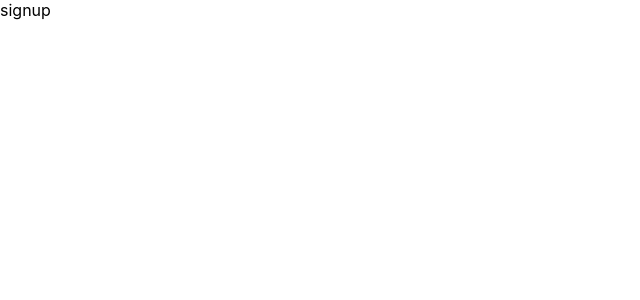
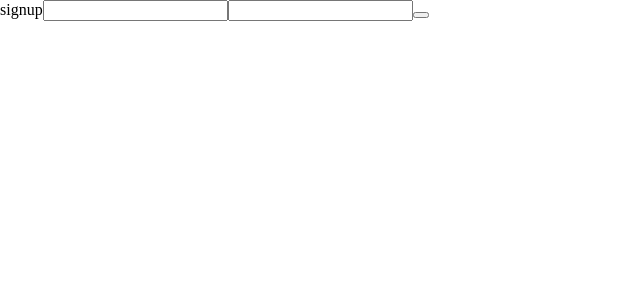
Before and after one commit to OneMoreBottlee/wanted-pre-onboarding-frontend, a React (Create React App) app: page /signup in a window 1280 px wide. Shown: the top 300 px of the page, without its empty margins (0-640 px from the left). Built offline with nearby package versions, Linux system fonts and the light colour scheme.

Commit message:
feat: 로그인/회원가입 기본 설정

```diff
--- a/src/index.css
+++ b/src/index.css
@@ -1,13 +1,43 @@
+html, body, div, span, applet, object, iframe,
+h1, h2, h3, h4, h5, h6, p, blockquote, pre,
+a, abbr, acronym, address, big, cite, code,
+del, dfn, em, img, ins, kbd, q, s, samp,
+small, strike, strong, sub, sup, tt, var,
+b, u, i, center,
+dl, dt, dd, ol, ul, li,
+fieldset, form, label, legend,
+table, caption, tbody, tfoot, thead, tr, th, td,
+article, aside, canvas, details, embed,
+figure, figcaption, footer, header, hgroup,
+menu, nav, output, ruby, section, summary,
+time, mark, audio, video {
+	margin: 0;
+	padding: 0;
+	border: 0;
+	font-size: 100%;
+	font: inherit;
+	vertical-align: baseline;
+}
+/* HTML5 display-role reset for older browsers */
+article, aside, details, figcaption, figure,
+footer, header, hgroup, menu, nav, section {
+	display: block;
+}
 body {
-  margin: 0;
-  font-family: -apple-system, BlinkMacSystemFont, 'Segoe UI', 'Roboto', 'Oxygen',
-    'Ubuntu', 'Cantarell', 'Fira Sans', 'Droid Sans', 'Helvetica Neue',
-    sans-serif;
-  -webkit-font-smoothing: antialiased;
-  -moz-osx-font-smoothing: grayscale;
+	line-height: 1;
 }
-
-code {
-  font-family: source-code-pro, Menlo, Monaco, Consolas, 'Courier New',
-    monospace;
+ol, ul {
+	list-style: none;
 }
+blockquote, q {
+	quotes: none;
+}
+blockquote:before, blockquote:after,
+q:before, q:after {
+	content: '';
+	content: none;
+}
+table {
+	border-collapse: collapse;
+	border-spacing: 0;
+}
--- a/src/pages/main.tsx
+++ b/src/pages/main.tsx
@@ -1,7 +1,10 @@
+import { useNavigate } from "react-router-dom";
+
 const Main = () => {
+    const navigate = useNavigate()
     return (
         <div>
-            <button>로그인 이동</button>
+            <button onClick={() => navigate("/signin")}>로그인 이동</button>
         </div>
     )
 }
--- a/src/pages/signin.tsx
+++ b/src/pages/signin.tsx
@@ -1,5 +1,9 @@
 const SignIn = () => {
-    return <div>signin</div>
+    return <div>signin
+        <input data-testid="email-input" />
+        <input data-testid="password-input" />
+        <button data-testid="signin-button" />
+    </div>
 }
 
 export default SignIn;
--- a/src/pages/singup.tsx
+++ b/src/pages/singup.tsx
@@ -1,5 +1,9 @@
 const SignUp = () => {
-    return <div>signup</div>
+    return <div>signup
+        <input data-testid="email-input" />
+        <input data-testid="password-input" />
+        <button data-testid="signup-button" />
+    </div>
 }
 
 export default SignUp;
--- a/src/react-app-env.d.ts
+++ /dev/null
@@ -1 +0,0 @@
-/// <reference types="react-scripts" />
```
Also changed, not shown: src/reportWebVitals.ts (deleted, +0 -15 lines), src/setupTests.ts (deleted, +0 -5 lines), src/logo.svg (deleted).
